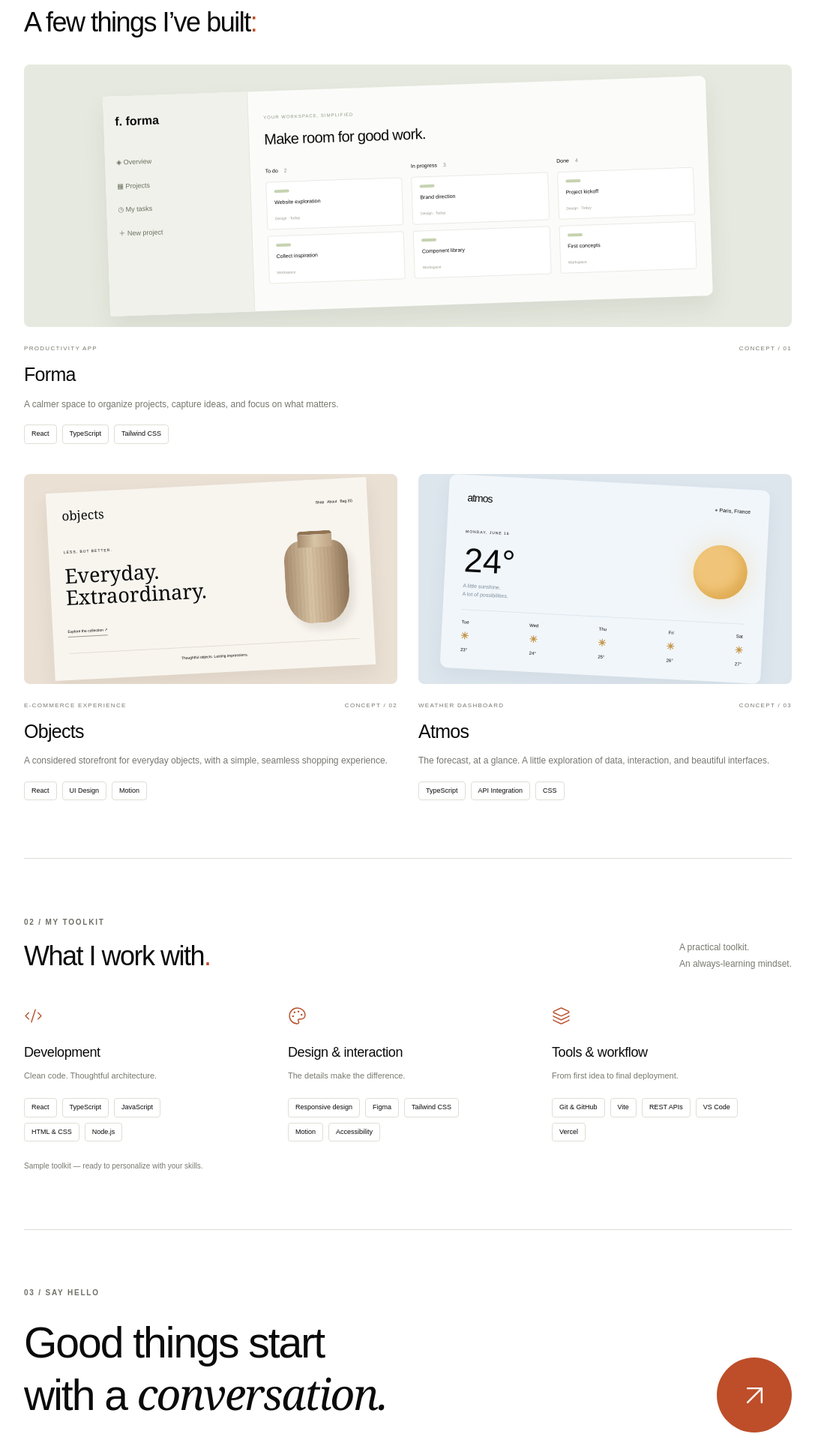
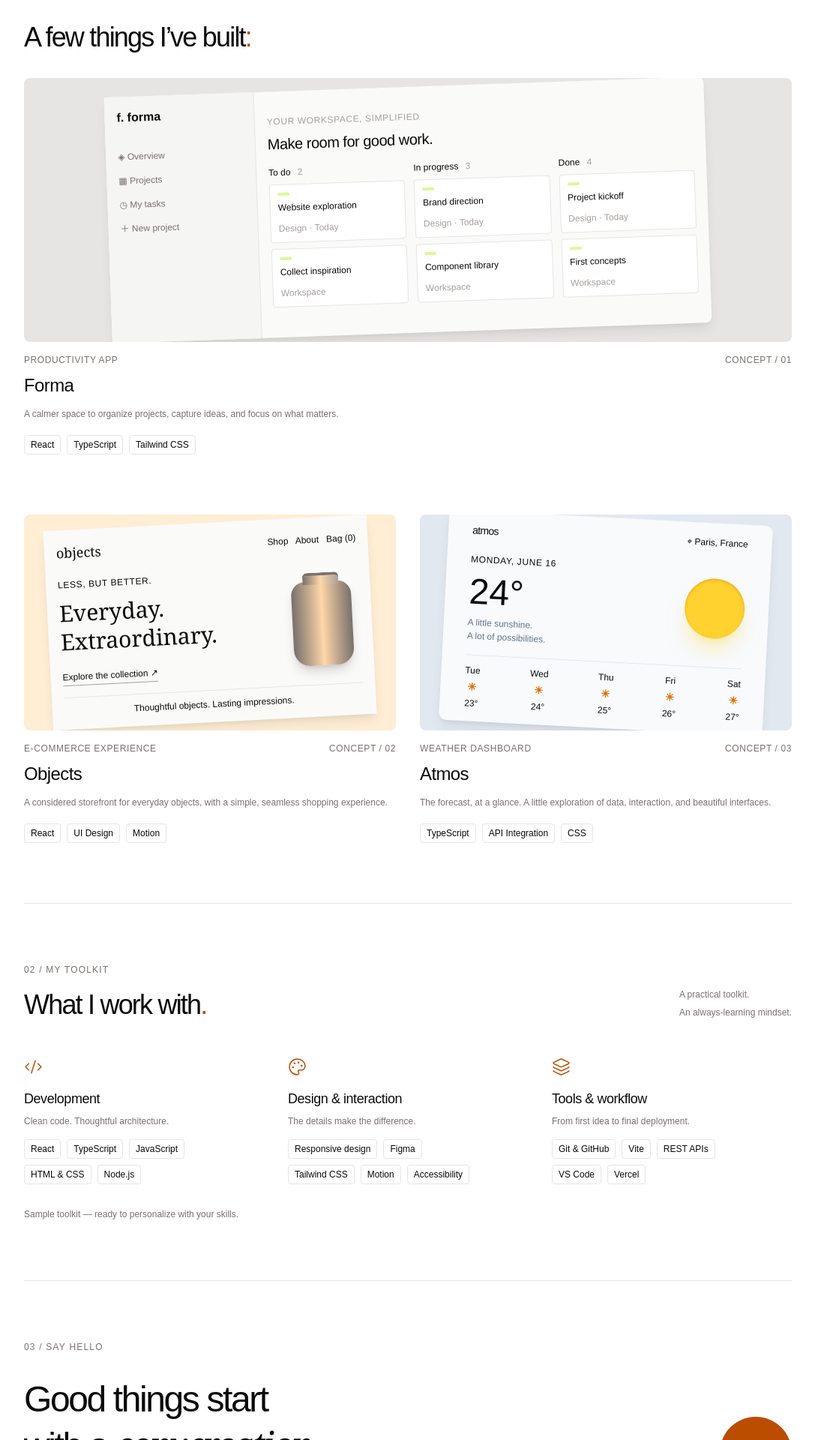
Before and after one commit to MCK-D/mck-d.github.io, a React (Vite) app: page / in a window 1280 px wide. Shown: the part 520-2440 px from the top of the page at 75% size, without its empty margins (96-1183 px from the left). Built offline with nearby package versions, Linux system fonts and the light colour scheme.

Commit message:
fi: tailwind weird raw values

```diff
--- a/src/App.tsx
+++ b/src/App.tsx
@@ -9,9 +9,9 @@
 export function App() {
   return (
     <MotionConfig reducedMotion="user">
-      <div className="max-w-6xl mx-auto flex-col [&_a:focus-visible]:outline-2 [&_a:focus-visible]:outline-offset-6 [&_a:focus-visible]:outline-[#b84926] [&_button:focus-visible]:outline-2 [&_button:focus-visible]:outline-offset-6 [&_button:focus-visible]:outline-[#b84926]">
+      <div className="max-w-6xl mx-auto flex-col [&_a:focus-visible]:outline-2 [&_a:focus-visible]:outline-offset-8 [&_a:focus-visible]:outline-amber-700 [&_button:focus-visible]:outline-2 [&_button:focus-visible]:outline-offset-8 [&_button:focus-visible]:outline-amber-700">
         <Header />
-        <main id="main" className="pt-10 md:pt-15 px-6 md:px-16">
+        <main id="main" className="pt-12 md:pt-16 px-8 md:px-16">
           <Hero />
           <Projects />
           <Skills />
--- a/src/components/portfolio/contact.tsx
+++ b/src/components/portfolio/contact.tsx
@@ -5,19 +5,19 @@
   return (
     <section
       id="contact"
-      className="pt-[55px] pb-[65px] min-[761px]:pt-[76px] [&>div>p:first-child]:text-[#6d7066]"
+      className="pt-12 pb-16 md:pt-20 [&>div>p:first-child]:text-stone-500"
     >
       <Reveal>
-        <p className="mb-[25px] flex items-center gap-2.5 text-[10px] font-[550] tracking-[1.8px]">
+        <p className="mb-8 flex items-center gap-2.5 text-xs font-medium tracking-widest">
           03 / SAY HELLO
         </p>
-        <div className="flex items-center justify-between gap-3 min-[541px]:gap-[30px] [&_h2]:text-[35px] [&_h2]:tracking-[-2px] min-[541px]:[&_h2]:text-[clamp(36px,4.8vw,57px)] [&_p]:mt-6 [&_p]:text-xs [&_p]:leading-[1.9] [&_p]:text-[#6a6c64]">
+        <div className="flex items-center justify-between gap-3 sm:gap-8 [&_h2]:text-4xl [&_h2]:tracking-tighter sm:[&_h2]:text-5xl [&_p]:mt-8 [&_p]:text-xs [&_p]:leading-loose [&_p]:text-stone-500">
           <div>
-            <h2 className="text-[30px] leading-[1.2] font-medium tracking-[-1.5px] min-[761px]:text-4xl">
+            <h2 className="text-3xl leading-tight font-medium tracking-tighter md:text-4xl">
               Good things start
               <br />
               with a{" "}
-              <span className="font-[Georgia,'Times_New_Roman',serif] font-normal italic">
+              <span className="font-serif font-normal italic">
                 conversation.
               </span>
             </h2>
@@ -28,7 +28,7 @@
             </p>
           </div>
           <a
-            className="grid size-[55px] shrink-0 place-items-center rounded-full bg-[#bd4e29] text-white transition-transform duration-250 hover:rotate-45 motion-reduce:transition-none min-[541px]:size-[100px] max-[540px]:[&>svg]:w-[27px]"
+            className="grid size-12 shrink-0 place-items-center rounded-full bg-amber-700 text-white transition-transform duration-250 hover:rotate-45 motion-reduce:transition-none sm:size-24 max-sm:[&>svg]:w-8"
             href="mailto:hello@example.com"
             aria-label="Email hello@example.com"
           >
@@ -36,13 +36,13 @@
           </a>
         </div>
         <a
-          className="mt-[27px] inline-flex items-center gap-3 border-b border-[#a9ad9f] pb-2 text-sm"
+          className="mt-8 inline-flex items-center gap-3 border-b border-stone-400 pb-2 text-sm"
           href="mailto:hello@example.com"
         >
           <Mail size={18} />
           hello@example.com <ArrowUpRight size={17} />
         </a>
-        <p className="mt-[25px] text-[10px] text-[#77796f]">
+        <p className="mt-8 text-xs text-stone-500">
           Placeholder email — replace with your own.
         </p>
       </Reveal>
--- a/src/components/portfolio/footer.tsx
+++ b/src/components/portfolio/footer.tsx
@@ -1,8 +1,8 @@
 export function Footer() {
   return (
-    <footer className="flex flex-wrap items-center justify-between gap-5 border-t border-[#deded6] pt-[25px] pb-[30px] min-[541px]:flex-nowrap [&>a]:hover:text-[#bd4e29] [&>a:first-child]:text-[23px] [&>a:first-child>span]:top-1.5 [&>a:first-child>span]:text-[10px] [&>a:last-child]:text-[10px] [&>a:last-child]:text-[#77796f] [&>span]:text-[10px] [&>span]:text-[#77796f] max-[540px]:[&>span]:order-3 max-[540px]:[&>span]:w-full">
+    <footer className="flex flex-wrap items-center justify-between gap-4 border-t border-stone-200 pt-8 pb-8 sm:flex-nowrap [&>a]:hover:text-amber-700 [&>a:first-child]:text-2xl [&>a:first-child>span]:top-1.5 [&>a:first-child>span]:text-xs [&>a:last-child]:text-xs [&>a:last-child]:text-stone-500 [&>span]:text-xs [&>span]:text-stone-500 max-sm:[&>span]:order-3 max-sm:[&>span]:w-full">
       <a
-        className="text-[30px] font-[750] tracking-[-1.8px] [&>span]:relative [&>span]:top-[9px] [&>span]:ml-1 [&>span]:align-top [&>span]:text-[13px]"
+        className="text-3xl font-extrabold tracking-tighter [&>span]:relative [&>span]:top-2 [&>span]:ml-1 [&>span]:align-top [&>span]:text-sm"
         href="#home"
       >
         micka<span>®</span>
--- a/src/components/portfolio/header.tsx
+++ b/src/components/portfolio/header.tsx
@@ -19,12 +19,12 @@
   return (
     <motion.header
       animate={{
-        y: hidden ? "var(--header-height)" : 0,
+        y: hidden ? "-100%" : 0,
         opacity: hidden ? 0 : 1,
       }}
       transition={{ duration: 0.3, ease: "easeInOut" }}
 
-      className="fixed max-w-6xl w-full mx-auto flex flex-row h-20 md:h-25 items-center border-b border-stone-200 bg-background/60 backdrop-blur-xs z-100 [--header-height:-80px] md:[header-height:-100px] max-sm:px-4"
+      className="fixed max-w-6xl w-full mx-auto flex flex-row h-20 md:h-24 items-center border-b border-stone-200 bg-background/60 backdrop-blur-xs z-100 max-sm:px-4"
     >
       <a
         className="text-4xl font-extrabold tracking-tighter"
@@ -52,7 +52,7 @@
           ["Skills", "skills"],
           ["Let’s talk", "contact"],
         ].map(([label, id]) => (
-          <a key={id} href={`#${id}`} onClick={() => setOpen(false)} className="flex items-center gap-2 p-2 hover:text-amber-800 sm:p-0 last-child:rounded-sm last-child:border last-child:border-[#bfc0b7] last-child:px-4 last-child:py-3">
+          <a key={id} href={`#${id}`} onClick={() => setOpen(false)} className="flex items-center gap-2 p-2 hover:text-amber-800 sm:p-0 last-child:rounded-sm last-child:border last-child:border-stone-300 last-child:px-4 last-child:py-3">
             {label}
             {id === "contact" && <ArrowUpRight size={16} />}
           </a>
--- a/src/components/portfolio/project-preview.tsx
+++ b/src/components/portfolio/project-preview.tsx
@@ -1,22 +1,22 @@
 export function ProjectPreview({ style }: { style: string }) {
   return (
     <div
-      className={`flex items-center justify-center overflow-hidden rounded-md ${style === "forma" ? "h-[230px] bg-[#e6e9df] px-[15px] py-5 min-[541px]:h-[270px] min-[541px]:p-[35px] min-[761px]:h-[350px] min-[761px]:px-[110px] min-[761px]:py-10" : "h-[270px] p-[35px] min-[541px]:h-[235px] min-[541px]:p-5 min-[761px]:h-[280px] min-[761px]:p-[35px]"} ${style === "objects" ? "bg-[#eae0d4]" : style === "atmos" ? "bg-[#dde6ed]" : ""}`}
+      className={`flex items-center justify-center overflow-hidden rounded-md ${style === "forma" ? "h-56 bg-stone-200 px-4 py-4 sm:h-68 sm:p-8 md:h-88 md:px-28 md:py-12" : "h-68 p-8 sm:h-60 sm:p-4 md:h-72 md:p-8"} ${style === "objects" ? "bg-orange-100" : style === "atmos" ? "bg-slate-200" : ""}`}
       aria-hidden="true"
     >
       {style === "forma" ? (
-        <div className="flex min-h-[180px] w-full -rotate-2 rounded-md bg-[#fbfcf9] text-[9px] shadow-[0_16px_30px_#39412b16] transition-transform duration-500 group-hover:rotate-0 motion-reduce:transition-none min-[541px]:min-h-[245px]">
-          <div className="flex w-[24%] flex-col gap-[14px] border-r border-[#e6e7df] bg-[#f0f1eb] px-2 py-[15px] text-[6px] min-[541px]:gap-[18px] min-[541px]:px-[15px] min-[541px]:py-[22px] min-[541px]:text-[9px] [&>b]:mb-2.5 [&>b]:text-xs min-[541px]:[&>b]:mb-[18px] min-[541px]:[&>b]:text-base [&>span]:text-[#69715e]">
+        <div className="flex min-h-44 w-full -rotate-2 group-hover:rotate-0 transition-transform duration-500 rounded-md bg-stone-50 text-xs shadow-lg shadow-stone-700/10 motion-reduce:transition-none sm:min-h-60">
+          <div className="flex w-1/4 flex-col gap-3.5 border-r border-stone-200 bg-stone-100 px-2 py-4 text-xs sm:gap-4 sm:px-4 sm:py-4 sm:text-xs [&>b]:mb-2.5 [&>b]:text-xs sm:[&>b]:mb-4 sm:[&>b]:text-base [&>span]:text-stone-500">
             <b>f. forma</b>
             <span>◈ Overview</span>
             <span>▦ Projects</span>
             <span>◷ My tasks</span>
             <span>＋ New project</span>
           </div>
-          <div className="flex-1 px-3 py-[18px] min-[541px]:px-5 min-[541px]:py-7 [&>h4]:mt-2 [&>h4]:mb-[15px] [&>h4]:text-sm [&>h4]:font-medium [&>h4]:tracking-[-0.7px] min-[541px]:[&>h4]:mb-[22px] min-[541px]:[&>h4]:text-xl [&>small]:text-[6px] [&>small]:tracking-[1px] [&>small]:text-[#8c9384]">
+          <div className="min-w-0 flex-1 px-3 py-4 sm:px-4 sm:py-8 [&>h4]:mt-2 [&>h4]:mb-4 [&>h4]:text-sm [&>h4]:font-medium [&>h4]:tracking-tight sm:[&>h4]:mb-4 sm:[&>h4]:text-xl [&>small]:text-xs [&>small]:tracking-wider [&>small]:text-stone-400">
             <small>YOUR WORKSPACE, SIMPLIFIED</small>
             <h4>Make room for good work.</h4>
-            <div className="flex gap-[5px] min-[541px]:gap-3 [&_b]:text-[5px] [&_b]:font-medium min-[541px]:[&_b]:text-[7px] [&_b_span]:ml-1.5 [&_b_span]:text-[#8c9384] [&_em]:mt-3 [&_em]:block [&_em]:text-[5px] [&_em]:text-[#969d8d] [&_em]:not-italic [&_i]:mb-2 [&_i]:block [&_i]:h-1 [&_i]:w-5 [&_i]:rounded-sm [&_i]:bg-[#c6d3b1] [&_p]:my-2 [&_p]:rounded [&_p]:border [&_p]:border-[#e9eae4] [&_p]:bg-white [&_p]:px-[5px] [&_p]:py-[7px] [&_p]:text-[5px] min-[541px]:[&_p]:p-2.5 min-[541px]:[&_p]:text-[7px] [&>div]:flex-1">
+            <div className="flex gap-1 sm:gap-3 [&_b]:text-xs [&_b]:font-medium sm:[&_b]:text-xs [&_b_span]:ml-1.5 [&_b_span]:text-stone-400 [&_em]:mt-3 [&_em]:block [&_em]:text-xs [&_em]:text-stone-400 [&_em]:not-italic [&_i]:mb-2 [&_i]:block [&_i]:h-1 [&_i]:w-4 [&_i]:rounded-sm [&_i]:bg-lime-200 [&_p]:my-2 [&_p]:rounded [&_p]:border [&_p]:border-stone-200 [&_p]:bg-white [&_p]:px-1 [&_p]:py-2 [&_p]:text-xs sm:[&_p]:p-2.5 sm:[&_p]:text-xs [&>div]:min-w-0 [&>div]:flex-1 [&>div]:wrap-break-word">
               {["To do", "In progress", "Done"].map((label, i) => (
                 <div key={label}>
                   <b>
@@ -50,11 +50,11 @@
           </div>
         </div>
       ) : style === "objects" ? (
-        <div className="w-full -rotate-3 bg-[#f8f5ef] px-5 py-[18px] shadow-[0_12px_25px_#58412715]">
-          <div className="flex items-center justify-between font-[Georgia,serif] text-[17px] [&>span]:font-sans [&>span]:text-[5px]">
+        <div className="w-full -rotate-3 group-hover:rotate-0 transition-transform duration-500 bg-stone-50 px-4 py-4 shadow-lg shadow-stone-700/10">
+          <div className="flex items-center justify-between font-serif text-lg [&>span]:font-sans [&>span]:text-xs">
             objects<span>Shop &nbsp; About &nbsp; Bag (0)</span>
           </div>
-          <div className="flex items-center justify-between gap-2.5 py-5 [&_h4]:mt-2 [&_h4]:mb-[15px] [&_h4]:font-[Georgia,serif] [&_h4]:text-[21px] [&_h4]:leading-[1.1] [&_h4]:font-normal min-[761px]:[&_h4]:text-[27px] [&_small]:text-[5px] [&_small]:tracking-[1px]">
+          <div className="flex items-center justify-between gap-2.5 py-4 [&_h4]:mt-2 [&_h4]:mb-4 [&_h4]:font-serif [&_h4]:text-xl [&_h4]:leading-tight [&_h4]:font-normal md:[&_h4]:text-3xl [&_small]:text-xs [&_small]:tracking-wider">
             <div>
               <small>LESS, BUT BETTER.</small>
               <h4>
@@ -62,24 +62,24 @@
                 <br />
                 Extraordinary.
               </h4>
-              <span className="border-b border-[#99988a] pb-1 text-[5px]">
+              <span className="border-b border-stone-400 pb-1 text-xs">
                 Explore the collection ↗
               </span>
             </div>
-            <div className="relative mt-[15px] ml-2.5 h-[85px] w-[60px] rounded-[25%_25%_40%_40%] bg-[repeating-linear-gradient(90deg,transparent_0_3px,#83634312_3px_5px),linear-gradient(90deg,#a68b6d,#d8c4a6_40%,#bda383_70%,#8c7256)] shadow-[7px_9px_10px_#67523920] min-[761px]:mr-2.5 min-[761px]:h-[110px] min-[761px]:w-[85px] [&>div]:absolute [&>div]:-top-[13px] [&>div]:left-3 [&>div]:h-[22px] [&>div]:w-9 [&>div]:rounded-t-[5px] [&>div]:border-t-[5px] [&>div]:border-[#917454] [&>div]:bg-[linear-gradient(90deg,#a68b6d,#d8c4a6,#bda383)] min-[761px]:[&>div]:left-[19px] min-[761px]:[&>div]:w-[46px]">
+            <div className="relative mt-4 ml-2.5 h-20 w-16 rounded-t-2xl rounded-b-3xl bg-linear-to-r from-stone-500 via-orange-200 to-stone-500 shadow-lg shadow-stone-700/20 md:mr-2.5 md:h-28 md:w-20 [&>div]:absolute [&>div]:-top-3 [&>div]:left-3 [&>div]:h-4 [&>div]:w-8 [&>div]:rounded-t-sm [&>div]:border-t-4 [&>div]:border-stone-500 [&>div]:bg-linear-to-r [&>div]:from-stone-500 [&>div]:via-orange-200 [&>div]:to-stone-400 md:[&>div]:left-4 md:[&>div]:w-12">
               <div />
             </div>
           </div>
-          <div className="border-t border-[#e4ddd1] pt-2.5 text-center text-[5px]">
+          <div className="border-t border-stone-200 pt-2.5 text-center text-xs">
             Thoughtful objects. Lasting impressions.
           </div>
         </div>
       ) : (
-        <div className="w-full rotate-3 rounded-lg bg-[#f1f6fa] px-[25px] py-5 shadow-[0_10px_25px_#30445c10]">
-          <div className="flex items-center justify-between text-sm tracking-[-1px] [&>span]:text-[7px] [&>span]:tracking-normal">
+        <div className="w-full rotate-3 group-hover:rotate-0 transition-transform duration-500 rounded-lg bg-slate-50 px-8 py-4 shadow-lg shadow-slate-700/10">
+          <div className="flex items-center justify-between text-sm tracking-tighter [&>span]:text-xs [&>span]:tracking-normal">
             atmos<span>⌖ Paris, France</span>
           </div>
-          <div className="flex items-center justify-between pt-5 pb-[15px] [&_h4]:my-[7px] [&_h4]:text-[45px] [&_h4]:leading-none [&_h4]:font-light [&_p]:text-[7px] [&_p]:leading-normal [&_p]:text-[#7c8e9b] [&_small]:text-[5px] [&_small]:tracking-[1px]">
+          <div className="flex items-center justify-between pt-4 pb-4 [&_h4]:my-2 [&_h4]:text-5xl [&_h4]:leading-none [&_h4]:font-light [&_p]:text-xs [&_p]:leading-normal [&_p]:text-slate-500 [&_small]:text-xs [&_small]:tracking-wider">
             <div>
               <small>MONDAY, JUNE 16</small>
               <h4>24°</h4>
@@ -88,9 +88,9 @@
                 <br />A lot of possibilities.
               </p>
             </div>
-            <div className="size-[72px] rounded-full bg-[#f0c57a] shadow-[0_0_35px_#edce9070,inset_-8px_-8px_15px_#dfab51]" />
+            <div className="size-20 rounded-full bg-amber-300 shadow-xl shadow-amber-200/50 inset-shadow-sm inset-shadow-amber-600/40" />
           </div>
-          <div className="flex justify-between border-t border-[#dde7ef] pt-3 [&_b]:text-[13px] [&_b]:text-[#c5974b] [&>div]:flex [&>div]:flex-col [&>div]:items-center [&>div]:gap-1 [&>div]:text-[6px]">
+          <div className="flex justify-between border-t border-slate-200 pt-3 [&_b]:text-sm [&_b]:text-amber-600 [&>div]:flex [&>div]:flex-col [&>div]:items-center [&>div]:gap-1 [&>div]:text-xs">
             {["Tue", "Wed", "Thu", "Fri", "Sat"].map((day, i) => (
               <div key={day}>
                 <span>{day}</span>
--- a/src/components/portfolio/projects.tsx
+++ b/src/components/portfolio/projects.tsx
@@ -32,35 +32,35 @@
   return (
     <section
       id="projects"
-      className="border-b border-[#deded6] py-[55px] min-[761px]:py-[77px]"
+      className="border-b border-stone-200 py-12 md:py-20"
     >
       <Reveal>
-        <div className="mb-[35px] flex flex-col items-start justify-between gap-[15px] min-[761px]:flex-row min-[761px]:items-end min-[761px]:gap-[25px] [&>div>p]:mb-4 [&>div>p]:text-[#6d7066] [&>p]:text-xs [&>p]:leading-[1.8] [&>p]:text-[#77796f]">
+        <div className="mb-8 flex flex-col items-start justify-between gap-4 md:flex-row md:items-end md:gap-8 [&>div>p]:mb-4 [&>div>p]:text-stone-500 [&>p]:text-xs [&>p]:leading-loose [&>p]:text-stone-500">
           <div>
-            <h2 className="text-[30px] leading-[1.2] font-medium tracking-[-1.5px] min-[761px]:text-4xl">
-              A few things I’ve built<span className="text-[#bd4e29]">:</span>
+            <h2 className="text-3xl leading-tight font-medium tracking-tighter md:text-4xl">
+              A few things I’ve built<span className="text-amber-700">:</span>
             </h2>
           </div>
         </div>
       </Reveal>
-      <div className="grid grid-cols-1 gap-x-5 gap-y-[35px] min-[541px]:grid-cols-2 min-[761px]:gap-x-7 min-[761px]:gap-y-10">
+      <div className="grid grid-cols-1 gap-x-4 gap-y-8 sm:grid-cols-2 md:gap-x-8 md:gap-y-20">
         {projects.map((project, index) => (
           <Reveal
             key={project.name}
             className={index === 0 ? "group col-span-full" : "group"}
           >
             <ProjectPreview style={project.style} />
-            <div className="mt-[23px] mb-2.5 flex justify-between text-[8px] tracking-[1.3px] text-[#777b70]">
+            <div className="mt-4 mb-2.5 flex justify-between text-xs tracking-wider text-stone-500">
               <span>{project.type}</span>
               <span>CONCEPT / 0{index + 1}</span>
             </div>
-            <h3 className="text-[25px] font-medium tracking-[-0.7px]">
+            <h3 className="text-2xl font-medium tracking-tight">
               {project.name}
             </h3>
-            <p className="mt-2.5 mb-4 max-w-[600px] text-xs leading-[1.8] text-[#74776d]">
+            <p className="mt-2.5 mb-4 max-w-152 text-xs leading-loose text-stone-500">
               {project.description}
             </p>
-            <div className="flex flex-wrap gap-[7px] [&>span]:rounded [&>span]:border [&>span]:border-[#dedfd6] [&>span]:px-[9px] [&>span]:py-[5px] [&>span]:text-[9px]">
+            <div className="flex flex-wrap gap-2 [&>span]:rounded [&>span]:border [&>span]:border-stone-200 [&>span]:px-2 [&>span]:py-1 [&>span]:text-xs">
               {project.tags.map((tag) => (
                 <span key={tag}>{tag}</span>
               ))}
--- a/src/components/portfolio/skills.tsx
+++ b/src/components/portfolio/skills.tsx
@@ -32,16 +32,16 @@
   return (
     <section
       id="skills"
-      className="border-b border-[#deded6] py-[55px] min-[761px]:py-[77px]"
+      className="border-b border-stone-200 py-12 md:py-20"
     >
       <Reveal>
-        <div className="mb-[35px] flex flex-col items-start justify-between gap-[15px] min-[761px]:flex-row min-[761px]:items-end min-[761px]:gap-[25px] [&>div>p]:mb-4 [&>div>p]:text-[#6d7066] [&>p]:text-xs [&>p]:leading-[1.8] [&>p]:text-[#77796f]">
+        <div className="mb-8 flex flex-col items-start justify-between gap-4 md:flex-row md:items-end md:gap-8 [&>div>p]:mb-4 [&>div>p]:text-stone-500 [&>p]:text-xs [&>p]:leading-loose [&>p]:text-stone-500">
           <div>
-            <p className="mb-[25px] flex items-center gap-2.5 text-[10px] font-[550] tracking-[1.8px]">
+            <p className="mb-8 flex items-center gap-2.5 text-xs font-medium tracking-widest">
               02 / MY TOOLKIT
             </p>
-            <h2 className="text-[30px] leading-[1.2] font-medium tracking-[-1.5px] min-[761px]:text-4xl">
-              What I work with<span className="text-[#bd4e29]">.</span>
+            <h2 className="text-3xl leading-tight font-medium tracking-tighter md:text-4xl">
+              What I work with<span className="text-amber-700">.</span>
             </h2>
           </div>
           <p>
@@ -51,18 +51,18 @@
           </p>
         </div>
       </Reveal>
-      <div className="mt-[30px] grid grid-cols-1 gap-8 min-[541px]:mt-[45px] min-[541px]:grid-cols-3 min-[541px]:gap-5 min-[761px]:gap-8">
+      <div className="mt-8 grid grid-cols-1 gap-8 sm:mt-12 sm:grid-cols-3 sm:gap-4 md:gap-8">
         {skills.map(({ icon: Icon, title, description, items }) => (
           <Reveal
             key={title}
-            className="min-[541px]:[&>div]:max-w-[260px] [&>h3]:text-xl [&>h3]:tracking-[-0.4px] min-[541px]:[&>h3]:text-base min-[761px]:[&>h3]:text-lg [&>p]:mt-[9px] [&>p]:mb-[15px] [&>p]:text-[11px] [&>p]:text-[#77796f] min-[541px]:[&>p]:mb-[22px] [&>svg]:mb-3 [&>svg]:text-[#b95532] min-[541px]:[&>svg]:mb-[22px]"
+            className="sm:[&>div]:max-w-64 [&>h3]:text-xl [&>h3]:tracking-tight sm:[&>h3]:text-base md:[&>h3]:text-lg [&>p]:mt-2 [&>p]:mb-4 [&>p]:text-xs [&>p]:text-stone-500 sm:[&>p]:mb-4 [&>svg]:mb-3 [&>svg]:text-amber-700 sm:[&>svg]:mb-4"
           >
             <Icon size={25} strokeWidth={1.4} />
-            <h3 className="text-[25px] font-medium tracking-[-0.7px]">
+            <h3 className="text-2xl font-medium tracking-tight">
               {title}
             </h3>
             <p>{description}</p>
-            <div className="flex flex-wrap gap-[7px] [&>span]:rounded [&>span]:border [&>span]:border-[#dedfd6] [&>span]:px-[9px] [&>span]:py-[5px] [&>span]:text-[9px]">
+            <div className="flex flex-wrap gap-2 [&>span]:rounded [&>span]:border [&>span]:border-stone-200 [&>span]:px-2 [&>span]:py-1 [&>span]:text-xs">
               {items.map((item) => (
                 <span key={item}>{item}</span>
               ))}
@@ -70,7 +70,7 @@
           </Reveal>
         ))}
       </div>
-      <p className="mt-[25px] text-[10px] text-[#77796f]">
+      <p className="mt-8 text-xs text-stone-500">
         Sample toolkit — ready to personalize with your skills.
       </p>
     </section>
--- a/src/components/ui/button.tsx
+++ b/src/components/ui/button.tsx
@@ -11,7 +11,7 @@
         outline:
           "border-border bg-background hover:bg-muted hover:text-foreground aria-expanded:bg-muted aria-expanded:text-foreground dark:border-input dark:bg-input/30 dark:hover:bg-input/50",
         secondary:
-          "bg-secondary text-secondary-foreground hover:bg-[color-mix(in_oklch,var(--secondary),var(--foreground)_5%)] aria-expanded:bg-secondary aria-expanded:text-secondary-foreground",
+          "bg-secondary text-secondary-foreground hover:bg-secondary/80 aria-expanded:bg-secondary aria-expanded:text-secondary-foreground",
         ghost:
           "hover:bg-muted hover:text-foreground aria-expanded:bg-muted aria-expanded:text-foreground dark:hover:bg-muted/50",
         destructive:
@@ -21,15 +21,15 @@
       size: {
         default:
           "h-8 gap-1.5 px-2.5 has-data-[icon=inline-end]:pr-2 has-data-[icon=inline-start]:pl-2",
-        xs: "h-6 gap-1 rounded-[min(var(--radius-md),10px)] px-2 text-xs in-data-[slot=button-group]:rounded-lg has-data-[icon=inline-end]:pr-1.5 has-data-[icon=inline-start]:pl-1.5 [&_svg:not([class*='size-'])]:size-3",
-        sm: "h-7 gap-1 rounded-[min(var(--radius-md),12px)] px-2.5 text-[0.8rem] in-data-[slot=button-group]:rounded-lg has-data-[icon=inline-end]:pr-1.5 has-data-[icon=inline-start]:pl-1.5 [&_svg:not([class*='size-'])]:size-3.5",
-        lg: "h-9 gap-1.5 px-2.5 has-data-[icon=inline-end]:pr-2 has-data-[icon=inline-start]:pl-2",
+        xs: "h-4 gap-1 rounded-md px-2 text-xs in-data-[slot=button-group]:rounded-lg has-data-[icon=inline-end]:pr-1.5 has-data-[icon=inline-start]:pl-1.5 [&_svg:not([class*='size-'])]:size-3",
+        sm: "h-8 gap-1 rounded-md px-2.5 text-sm in-data-[slot=button-group]:rounded-lg has-data-[icon=inline-end]:pr-1.5 has-data-[icon=inline-start]:pl-1.5 [&_svg:not([class*='size-'])]:size-3.5",
+        lg: "h-12 gap-1.5 px-4 has-data-[icon=inline-end]:pr-2 has-data-[icon=inline-start]:pl-2",
         icon: "size-8",
         "icon-xs":
-          "size-6 rounded-[min(var(--radius-md),10px)] in-data-[slot=button-group]:rounded-lg [&_svg:not([class*='size-'])]:size-3",
+          "size-4 rounded-md in-data-[slot=button-group]:rounded-lg [&_svg:not([class*='size-'])]:size-3",
         "icon-sm":
-          "size-7 rounded-[min(var(--radius-md),12px)] in-data-[slot=button-group]:rounded-lg",
-        "icon-lg": "size-9",
+          "size-8 rounded-md in-data-[slot=button-group]:rounded-lg",
+        "icon-lg": "size-12",
       },
     },
     defaultVariants: {
--- a/src/components/ui/skills-folder.tsx
+++ b/src/components/ui/skills-folder.tsx
@@ -50,7 +50,7 @@
                             onClick={() => setIsOpen(true)}
                         >
                             <div className="folder-preview">
-                                <div className="folder-grid grid grid-cols-2 grid-rows-2 gap-4 w-50">
+                                <div className="folder-grid grid grid-cols-2 grid-rows-2 gap-4 w-52">
                                     { items.slice(0, 3).map((item, i) =>
                                         <AppTile item={item} layoutId={"" + i} />
                                     )}
```
Also changed, not shown: src/components/portfolio/hero.tsx (+5 -5 lines), src/components/ui/test.tsx (+16 -16 lines).
